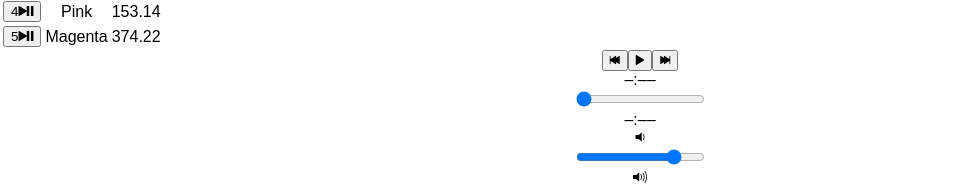
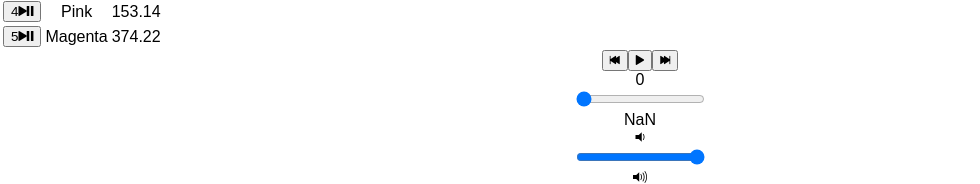
Before and after one commit to jothetraveler/bloc-jams-react, a React (Create React App) app: page /album/the-colors in a window 1280 px wide. Shown: the part 865-1049 px from the top of the page, without its empty margins (0-980 px from the left). Built offline with nearby package versions, Linux system fonts and the light colour scheme.

Commit message:
initial commit

```diff
--- a/src/components/Album.js
+++ b/src/components/Album.js
@@ -13,12 +13,34 @@
     this.state = {
       album,
       currentSong: album.songs[0],
-      isPlaying: false
+      currentTime: 0,
+      duration: album.songs[0].duration,
+      isPlaying: false,
+      volume: 0,
      };
 
     this.audioElement = document.createElement('audio');
     this.audioElement.src = album.songs[0].audioSrc;
     };
+
+    componentDidMount() {
+       this.eventListeners= {
+         timeupdate: e => {
+           this.setState({ currentTime: this.audioElement.currentTime });
+       },
+         durationchange: e => {
+           this.setState({ duration: this.audioElement.duration });
+       }
+     }
+       this.audioElement.addEventListener('timeupdate', this.eventListeners.timeupdate);
+       this.audioElement.addEventListener('durationchange', this.eventListeners.durationchange);
+    }
+
+   componentWillUnmount() {
+     this.audioElement.src = null;
+     this.audioElement.removeEventListener('timeupdate', this.eventListeners.timeupdate);
+     this.audioElement.removeEventListener('durationchange', this.eventListeners.durationchange);
+   }
 
     play(){
       this.audioElement.play();
@@ -64,6 +86,22 @@
         this.play(newSong);
       }
 
+      handleTimeChange(e){
+        const newTime = this.audioElement.duration * e.target.value;
+        this.audioElement.currentTime = newTime;
+        this.setState({ currentTime: newTime });
+      }
+
+      handleVolumeChange(e){
+        //const newVolume = this.audioElement.volume * e.target.value;
+        this.audioElement.volume = newVolume;
+        this.setState({ volume: newVolume });
+
+      }
+
+      formatTime(){
+
+      }
 
   render(){
     return (
@@ -105,6 +143,10 @@
            handleSongClick={() => this.handleSongClick(this.state.currentSong)}
            handlePrevClick={() => this.handlePrevClick()}
            handleNextClick={() => this.handleNextClick()}
+           duration={this.audioElement.duration}
+           currentTime={this.audioElement.currentTime}
+           handleTimeChange={(e) => this.handleTimeChange(e)}
+           handleVolumeChange={(e) => this.handleVolumeChange(e)}
          />
       </section>
     );
--- a/src/components/PlayerBar.js
+++ b/src/components/PlayerBar.js
@@ -16,13 +16,29 @@
            </button>
          </section>
          <section id="time-control">
-           <div className="current-time">–:––</div>
-           <input type="range" className="seek-bar" value="0" />
-           <div className="total-time">–:––</div>
+           <div className="current-time">{this.props.currentTime}</div>
+           <input
+             type="range"
+             className="seek-bar"
+             value={(this.props.currentTime / this.props.duration) || 0}
+             max="1"
+             min="0"
+             step="0.01"
+             onChange={this.props.handleTimeChange}
+           />
+           <div className="total-time">{this.props.duration}</div>
          </section>
          <section id="volume-control">
            <div className="icon ion-volume-low"></div>
-           <input type="range" className="seek-bar" value="80" />
+           <input
+             type="range"
+             className="seek-bar"
+             value="100"
+             max="1"
+             min="0"
+             step="0.10"
+             onChange={(e, val) => this.props.handleVolumeChange(val)}
+           />
            <div className="icon ion-volume-high"></div>
          </section>
       </section>
```
